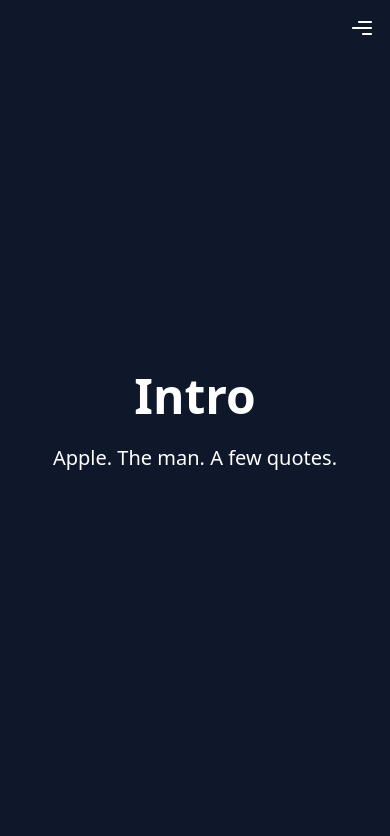
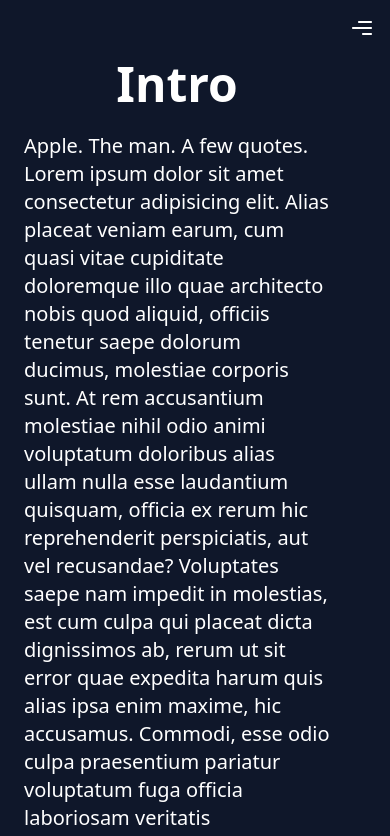
Before and after one commit to 19dolly-hub/assignment, a React app: page / in a window 390 px wide. Shown: the top 836 px of the page. Built offline with nearby package versions, Linux system fonts and the light colour scheme; the HTML template or start-up script is replaced by a standard one.

Commit message:
Updates (#1)
* modify UI

* Update App.jsx

* Update App.jsx

* Update App.jsx

* Update App.jsx

* Update App.jsx

```diff
--- a/src/App.jsx
+++ b/src/App.jsx
@@ -4,10 +4,26 @@
 
 function App() {
   const sections = [
-    { id: 0, title: "Intro", text: "Apple. The man. A few quotes." },
-    { id: 1, title: "Keynote", text: "Stage presence & storytelling." },
-    { id: 2, title: "Design", text: "Simplicity & craft." },
-    { id: 3, title: "Legacy", text: "The aftermath & memory." },
+    {
+      id: 0,
+      title: "Intro",
+      text: "Apple. The man. A few quotes. Lorem ipsum dolor sit amet consectetur adipisicing elit. Alias placeat veniam earum, cum quasi vitae cupiditate doloremque illo quae architecto nobis quod aliquid, officiis tenetur saepe dolorum ducimus, molestiae corporis sunt. At rem accusantium molestiae nihil odio animi voluptatum doloribus alias ullam nulla esse laudantium quisquam, officia ex rerum hic reprehenderit perspiciatis, aut vel recusandae? Voluptates saepe nam impedit in molestias, est cum culpa qui placeat dicta dignissimos ab, rerum ut sit error quae expedita harum quis alias ipsa enim maxime, hic accusamus. Commodi, esse odio culpa praesentium pariatur voluptatum fuga officia laboriosam veritatis necessitatibus, incidunt veniam corrupti omnis ut!",
+    },
+    {
+      id: 1,
+      title: "Keynote",
+      text: "Stage presence & storytelling. Lorem ipsum dolor sit amet consectetur adipisicing elit. Repudiandae obcaecati vel nobis esse, numquam maiores veniam voluptatem nisi a dolorem quis necessitatibus! Nam cumque necessitatibus maxime nesciunt. Aspernatur exercitationem delectus voluptatem nemo in magni pariatur numquam incidunt accusantium debitis cumque, quo tenetur corporis, nobis perferendis culpa voluptas ipsam totam laboriosam tempora, quasi quam expedita laudantium? Ut veritatis, dicta minima, in mollitia aliquid nam nostrum quasi animi voluptatum similique. Natus aperiam quo consectetur, eius repellendus error cumque nam reprehenderit accusamus quod rerum ex omnis mollitia odio totam magni repudiandae odit earum! Architecto vero fugiat sequi facilis distinctio laudantium deleniti, recusandae aliquid dicta error quibusdam deserunt repellat vitae doloribus soluta eos totam dolorem eius ea optio consequatur! Aperiam, non cum quae odio minus asperiores ab, vero nemo reiciendis voluptas ad sint esse! Maxime totam a sequi minima quod eaque consectetur ipsam atque magnam provident porro, consequatur delectus. Consequatur voluptates tempora illo et!",
+    },
+    {
+      id: 2,
+      title: "Design",
+      text: "Simplicity & craft. Lorem ipsum dolor sit, amet consectetur adipisicing elit. Iure officiis molestiae aliquam sunt pariatur id voluptates maxime, adipisci voluptate numquam esse fuga quidem, voluptatibus minus recusandae laborum nemo. Reiciendis natus hic facere incidunt? Quidem corrupti, aut accusantium reprehenderit tempore rerum mollitia aliquam pariatur blanditiis praesentium iusto. Ipsam eius ea delectus.",
+    },
+    {
+      id: 3,
+      title: "Legacy",
+      text: "The aftermath & memory. Lorem ipsum dolor sit, amet consectetur adipisicing elit. Iure officiis molestiae aliquam sunt pariatur id voluptates maxime, adipisci voluptate numquam esse fuga quidem, voluptatibus minus recusandae laborum nemo. Reiciendis natus hic facere incidunt? Quidem corrupti, aut accusantium reprehenderit tempore rerum mollitia aliquam pariatur blanditiis praesentium iusto. Ipsam eius ea delectus.",
+    },
   ];
 
   const [open, setOpen] = useState(false);
@@ -44,7 +60,7 @@
       if (newY > 0) newY = 0;
       if (newY < -maxScroll) newY = -maxScroll;
 
-      animate(y, newY, { type: "spring", stiffness: 1000, damping: 20 });
+      animate(y, newY, { type: "tween", ease: "easeOut", duration: 0.1 });
       // console.log(yProgress);
     };
 
@@ -67,7 +83,7 @@
       animate(y, newY, {
         type: "tween",
         ease: "easeOut",
-        duration: 0.4,
+        duration: 0.2,
       });
       startY = currY;
     };
@@ -148,15 +164,11 @@
 
   return (
     <>
-      <motion.section
-        ref={containerRef}
-        style={{ y }}
-        className="text-white"
-      >
+      <motion.section ref={containerRef} style={{ y }} className="text-white">
         {sections.map((s) => (
           <section
             key={s.id}
-            className="h-screen flex flex-col items-center justify-center text-center"
+            className="min-h-screen p-15 pl-6 flex flex-col items-center justify-center"
             style={{ background: s.id % 2 === 0 ? "#0f172a" : "#1e293b" }}
           >
             <h2 className="text-5xl font-bold mb-6">{s.title}</h2>
@@ -167,15 +179,15 @@
 
       <CgMenuRight
         onClick={() => setOpen(!open)}
-        className="fixed top-4 right-4 z-50 md:hidden flex flex-col justify-between text-2xl text-white"
+        className="fixed top-4 right-4 z-50 cursor-pointer md:hidden flex flex-col justify-between text-2xl text-white"
       />
 
       {/* scroll progress bar */}
+      <div ref={trackRef} className="group fixed right-0 top-1/2 -translate-y-1/2 h-[70vh] md:h-[80vh] w-[10vw] touch-none cursor-pointer">
         <div
-        ref={trackRef}
           className={`
-          fixed right-3 top-1/2 -translate-y-1/2 h-[80vh] w-[3px] rounded-md touch-none
-          bg-gray-400 hover:w-[4.5px]
+          fixed right-5 top-1/2 -translate-y-1/2 h-[70vh] md:h-[80vh] w-[3px] rounded-md
+          bg-gray-400 group-hover:w-[5px]
           transition-all duration-300
           md:block
           ${open ? "block" : "hidden"}
@@ -186,6 +198,7 @@
             className="w-full bg-blue-500 rounded-md origin-top"
           />
         </div>
+      </div>
     </>
   );
 }
```
Lines whose indentation alone changed are shown as unchanged.
